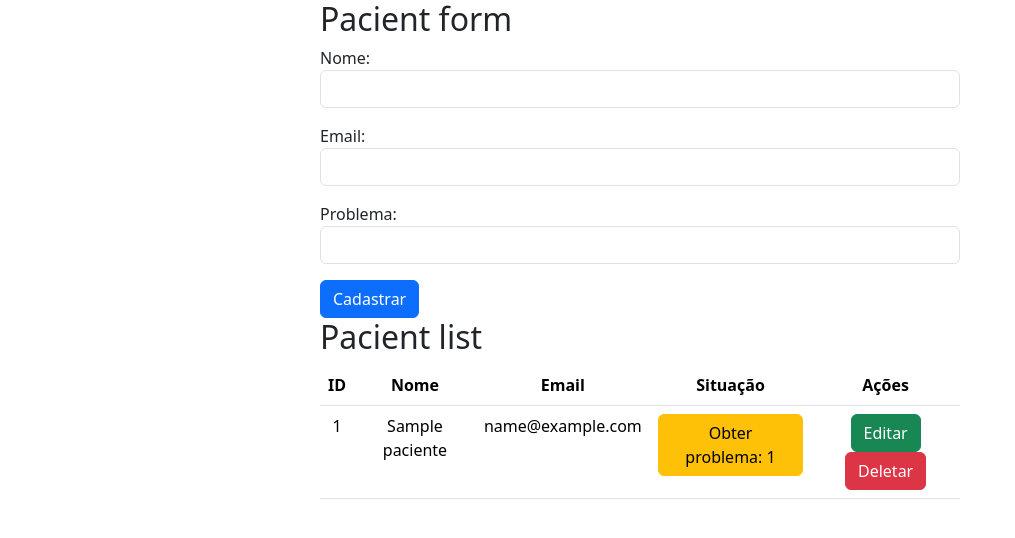
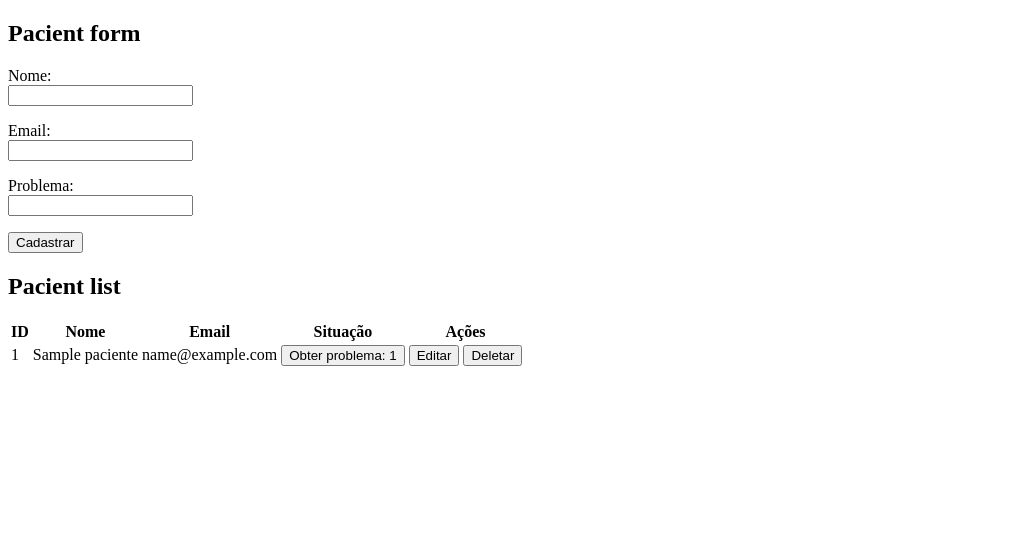
Before and after one commit to NuneszG/Hospital-Management-of-patients, a Flask app: page / in a window 1280 px wide. Shown: the top 538 px of the page, without its empty margins (0-1015 px from the left). Run offline with Flask 3, Linux system fonts and the light colour scheme; tables that the repository leaves empty hold one stand-in row (values such as "Sample post").

Commit message:
redoing frontend

```diff
--- a/routes/pacientes.py
+++ b/routes/pacientes.py
@@ -71,7 +71,8 @@
         }
     ]
 
-    print("Dados do paciente foram atualizados: ", dados)
+    print("Dados do paciente foram atualizados:")
+    print("Dados anteriores do paciente: ", dados)
 
     return render_template('pacientes.html', pacientes = pacientes)
 
--- a/templates/form.html
+++ b/templates/form.html
@@ -21,19 +21,19 @@
     >
     <p>
         <label for="name">Nome: </label> <br>
-        <input type="text" class="form-control" name="name" id="name"{% if pacientes %}value="{{ pacientes.name }}"{% endif %}>
+        <input type="text" name="name" id="name"{% if pacientes %}value="{{ pacientes.name }}"{% endif %}>
     </p>
 
     <p>
         <label for="email">Email: </label> <br>
-        <input type="email" class="form-control" name="email" id="email"{% if pacientes %}value="{{ pacientes.email }}"{% endif %}>
+        <input type="email" name="email" id="email"{% if pacientes %}value="{{ pacientes.email }}"{% endif %}>
     </p>
 
     <p>
         <label for="problem">Problema: </label> <br>
-        <input type="text" class="form-control" name="problem" id="problem"{% if pacientes %}value="{{ pacientes.problem }}"{% endif %}>
+        <input type="text" name="problem" id="problem"{% if pacientes %}value="{{ pacientes.problem }}"{% endif %}>
     </p>
-    <button type="submit" class="btn btn-primary">
+    <button type="submit">
         {% if pacientes %} Salvar {% else %} Cadastrar {% endif %}
     </button>
 </form>
--- a/templates/index.html
+++ b/templates/index.html
@@ -4,16 +4,13 @@
     <meta charset="UTF-8">
     <meta name="viewport" content="width=device-width, initial-scale=1.0">
     <title>Crud Hospitalar | NU</title>
-    <link href="./static/output.css" rel="stylesheet">
-    <link href="https://cdn.jsdelivr.net/npm/bootstrap@5.3.3/dist/css/bootstrap.min.css" rel="stylesheet" integrity="sha384-QWTKZyjpPEjISv5WaRU9OFeRpok6YctnYmDr5pNlyT2bRjXh0JMhjY6hW+ALEwIH" crossorigin="anonymous">
 </head>
-<body class="position-relative">
-    <div class="position-absolute top-0 start-50 translate-middle-x">
-        <h2>Pacient form</h2>
-        <div id="form-pacientes" c-container="{{ url_for('pacientes.formulario')}}"></div>
-        <h2>Pacient list</h2>
-        <div c-container="{{ url_for('pacientes.lista_pacientes')}}"></div>
-    </div>
+<body>
+    <h2>Pacient form</h2>
+    <div id="form-pacientes" c-container="{{ url_for('pacientes.formulario')}}"></div>
+
+    <h2>Pacient list</h2>
+    <div c-container="{{ url_for('pacientes.lista_pacientes')}}"></div>
 
     <script src="{{ url_for('static', filename='/lib.js')}}"></script>
 </body>
--- a/templates/lista.html
+++ b/templates/lista.html
@@ -1,4 +1,4 @@
-<table class="table text-center">
+<table>
     <thead>
         <tr>
             <th>ID</th>
--- a/templates/pacientes.html
+++ b/templates/pacientes.html
@@ -3,17 +3,17 @@
     <td>{{ pacientes.name }}</td>
     <td>{{ pacientes.email }}</td>
     <td>
-        <button c-get="{{ url_for('pacientes.obter_pacientes', pacientes_id=pacientes.id)}}" class="btn btn-warning">
+        <button c-get="{{ url_for('pacientes.obter_pacientes', pacientes_id=pacientes.id)}}">
             Obter problema: {{ pacientes.id }}
         </button>
     </td>
     <td>
         <button  c-get="{{ url_for('pacientes.editar_paciente', pacientes_id=pacientes.id)}}"
-                c-target="#form-pacientes"  class="btn btn-success">
+                c-target="#form-pacientes">
             Editar
         </button>
         <button c-delete="{{ url_for('pacientes.deletar_pacientes', pacientes_id=pacientes.id)}}"
-                c-remove-closest="tr" class="btn btn-danger">
+                c-remove-closest="tr">
             Deletar
         </button>
     </td>
```
Also changed, not shown: package.json (deleted, +0 -8 lines), README.md.
